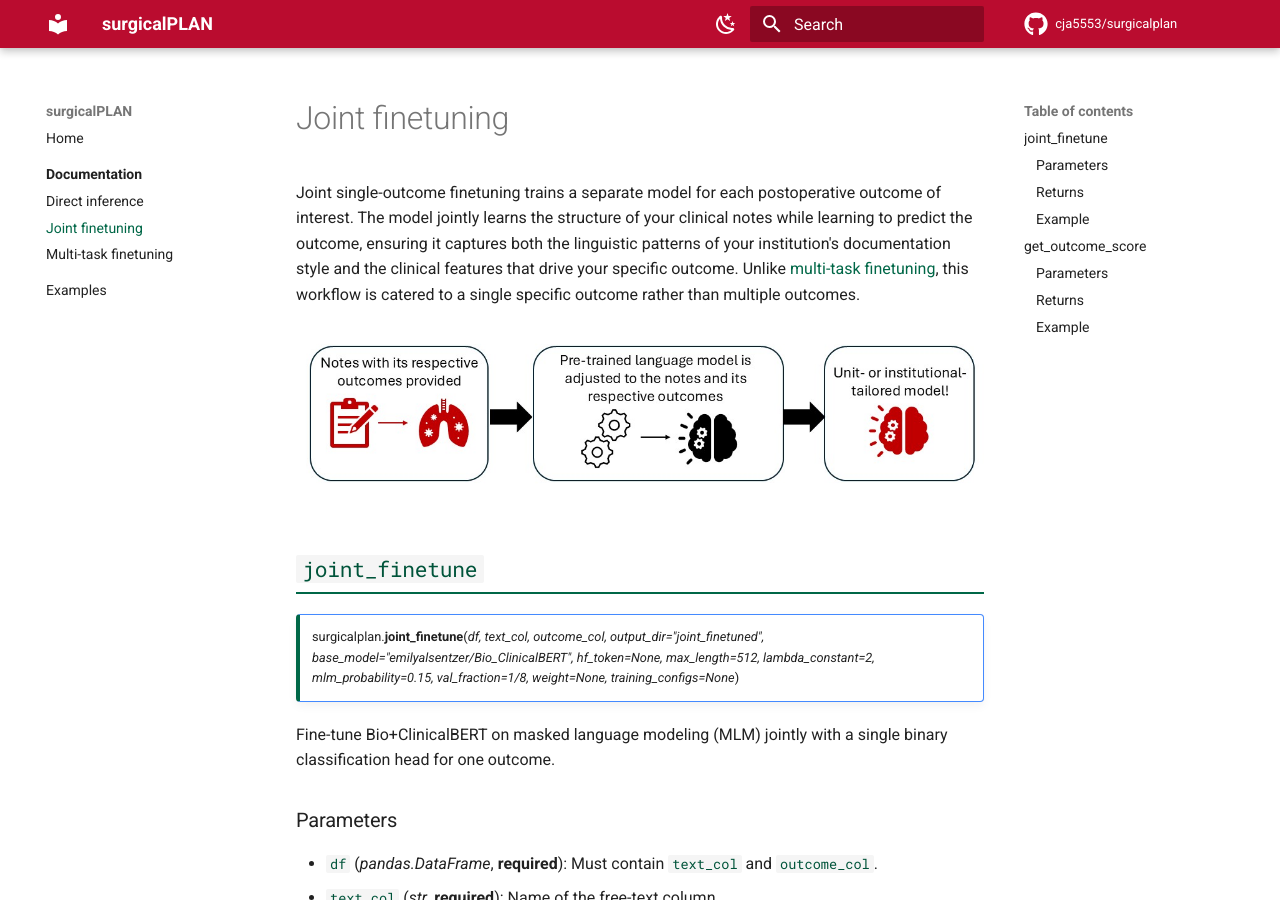
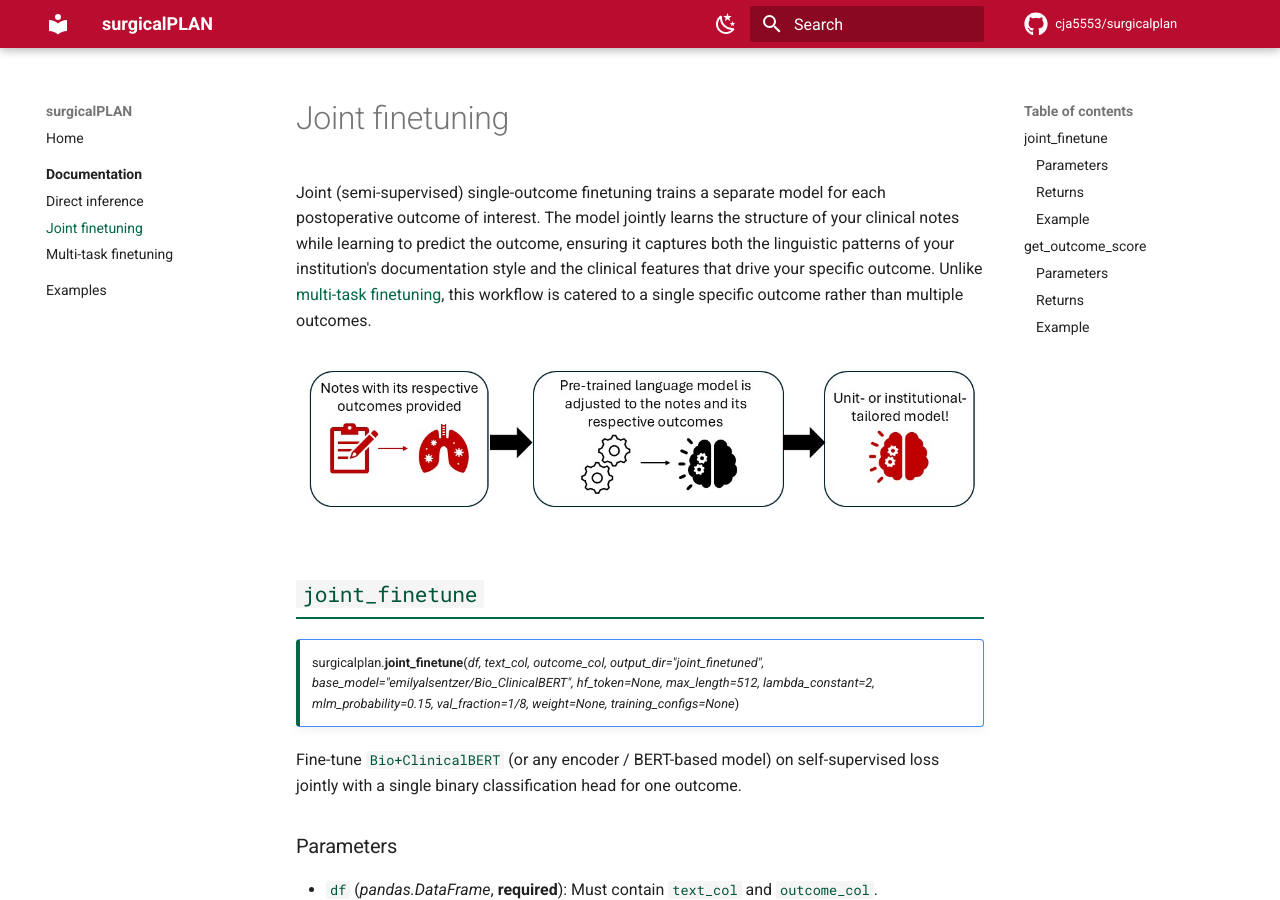
Before and after one commit to cja5553/ReadTheDocs_surgicalPLAN, an MkDocs documentation site: the page built from docs/documentation/joint_finetuning.md, in a window 1280 px wide and 900 px high. Built offline with MkDocs 1.6.1 and Material for MkDocs 9.7.7, drawn with Linux system fonts in a browser that asks for light colours; comment, search, counter and statistics services are not loaded.

Commit message:
Update joint_finetuning.md

```diff
--- a/docs/documentation/joint_finetuning.md
+++ b/docs/documentation/joint_finetuning.md
@@ -1,6 +1,6 @@
 # Joint finetuning
 
-Joint single-outcome finetuning trains a separate model for each postoperative outcome of interest. The model jointly learns the structure of your clinical notes while learning to predict the outcome, ensuring it captures both the linguistic patterns of your institution's documentation style and the clinical features that drive your specific outcome. Unlike [multi-task finetuning](multitask_finetuning.md), this workflow is catered to a single specific outcome rather than multiple outcomes.
+Joint (semi-supervised) single-outcome finetuning trains a separate model for each postoperative outcome of interest. The model jointly learns the structure of your clinical notes while learning to predict the outcome, ensuring it captures both the linguistic patterns of your institution's documentation style and the clinical features that drive your specific outcome. Unlike [multi-task finetuning](multitask_finetuning.md), this workflow is catered to a single specific outcome rather than multiple outcomes.
 
 ![Joint finetuning workflow](../img/joint_supervision_visualization.jpg)
 
@@ -10,7 +10,7 @@ Joint single-outcome finetuning trains a separate model for each postoperative o
 
     surgicalplan.**joint_finetune**(*df, text_col, outcome_col, output_dir="joint_finetuned", base_model="emilyalsentzer/Bio_ClinicalBERT", hf_token=None, max_length=512, lambda_constant=2, mlm_probability=0.15, val_fraction=1/8, weight=None, training_configs=None*)
 
-Fine-tune Bio+ClinicalBERT on masked language modeling (MLM) jointly with a single binary classification head for one outcome.
+Fine-tune `Bio+ClinicalBERT` (or any encoder / BERT-based model) on self-supervised loss jointly with a single binary classification head for one outcome.
 
 ### Parameters
 
```
